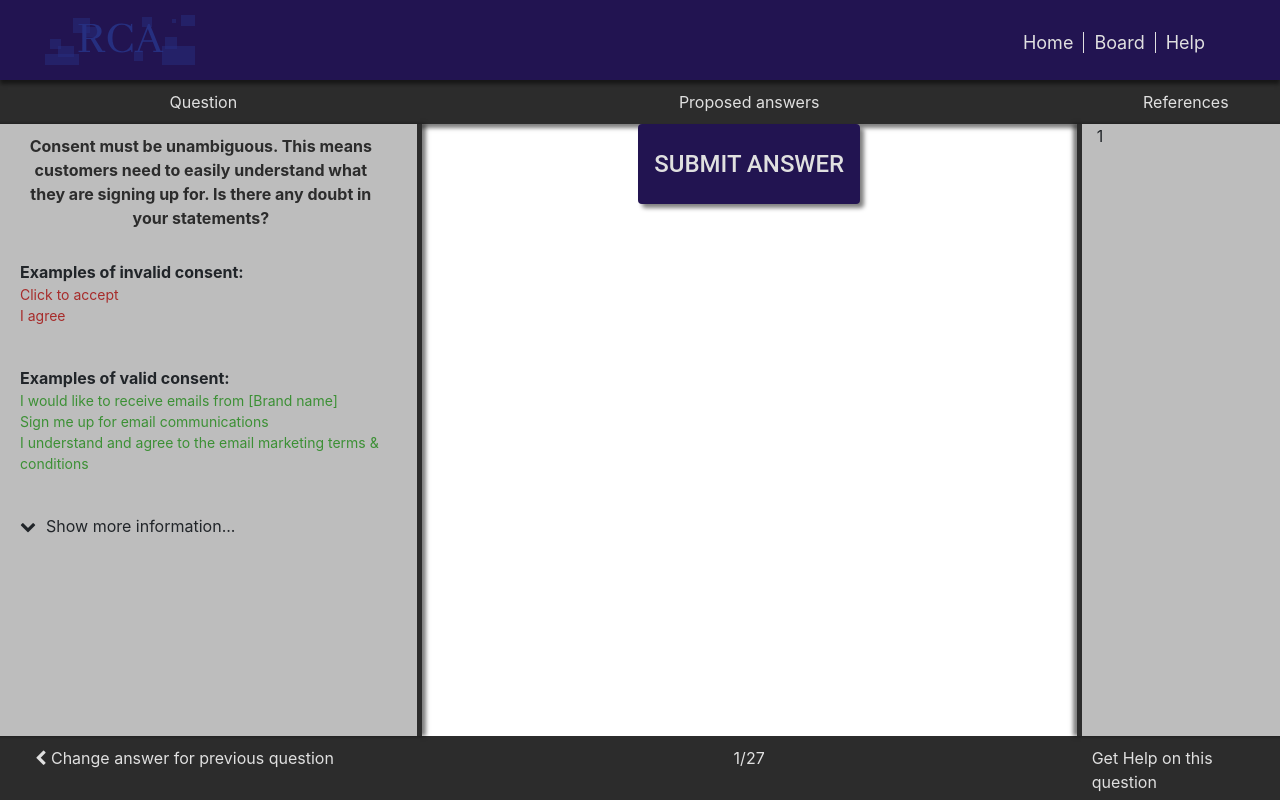
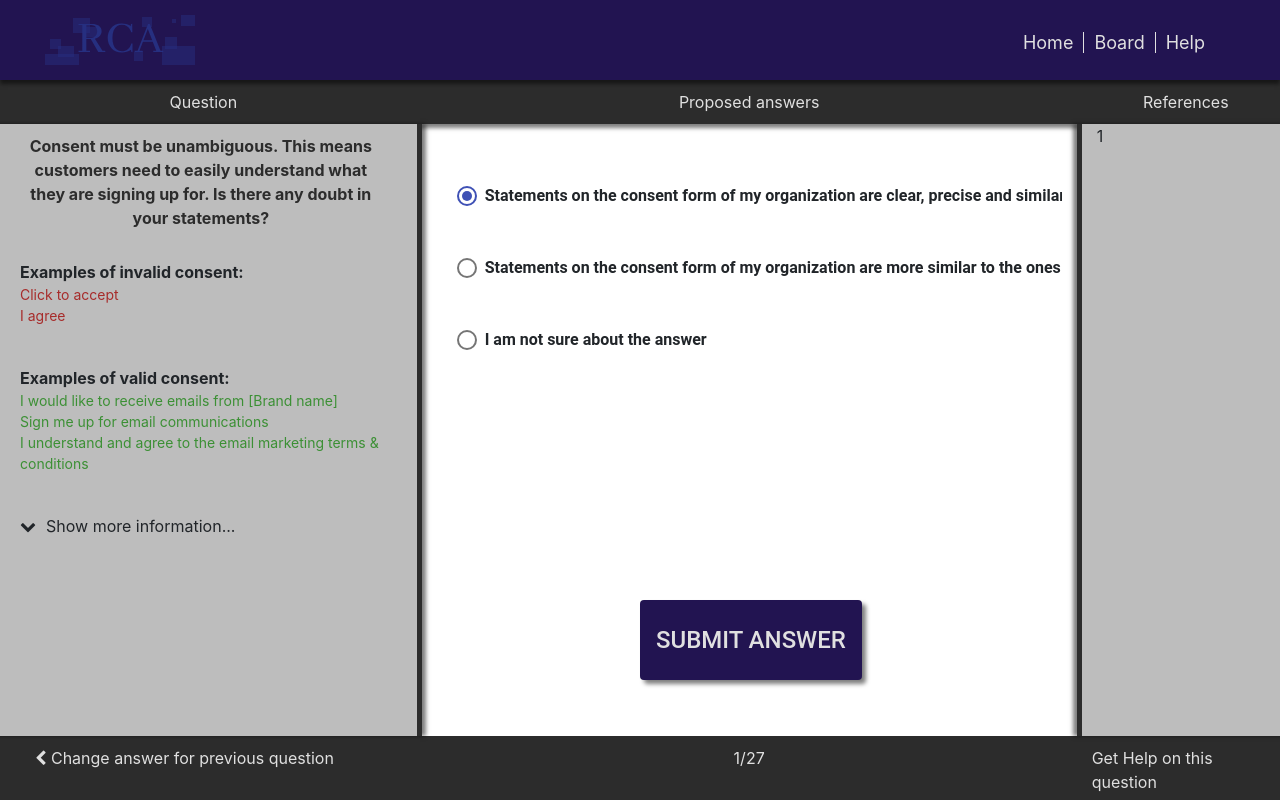
Before and after one commit to RostyslavSol/DemoGDPR, an Angular app: page /interview in a window 1280 px wide. Built offline with nearby package versions, Linux system fonts and the light colour scheme.

Commit message:
Add Answers component

```diff
--- a/src/app/shared/material.module.ts
+++ b/src/app/shared/material.module.ts
@@ -2,10 +2,12 @@ import { NgModule } from '@angular/core';
 
 import {MatButtonModule} from '@angular/material/button';
 import {MatTabsModule} from '@angular/material/tabs';
+import {MatRadioModule} from '@angular/material/radio';
 
 const modules = [
   MatButtonModule,
-  MatTabsModule
+  MatTabsModule,
+  MatRadioModule
 ];
 
 @NgModule({
--- a/src/app/views/interview/_interview.component.scss
+++ b/src/app/views/interview/_interview.component.scss
@@ -38,11 +38,6 @@
     &--2 {
       height: 100%;
       z-index: $z-ground;
-
-      [mat-button] {
-        font-size: 24px;
-        height: 10vh;
-      }
     }
 
     &--3 {
@@ -69,3 +64,4 @@
 }
 
 @import './components/question/question.component';
+@import './components/answers/answers.component';
--- /dev/null
+++ b/src/app/views/interview/components/answers/_answers.component.scss
@@ -0,0 +1,21 @@
+.answers {
+  padding: 40px 20px 20px 20px;
+  height: 100%;
+  position: relative;
+
+  overflow-x: auto;
+
+  mat-radio-button {
+    padding: 20px 0;
+    font-weight: bolder;
+  }
+
+  [mat-button] {
+    font-size: 24px;
+    height: 10vh;
+    position: fixed;
+
+    left: 50vw;
+    bottom: 15vh;
+  }
+}
--- /dev/null
+++ b/src/app/views/interview/components/answers/answers.component.html
@@ -0,0 +1,14 @@
+<div class="answers">
+
+  <mat-radio-group [(ngModel)]="chosenAnswer">
+    <mat-radio-button color="primary" *ngFor="let answer of answers" [value]="answer">
+      {{ answer.text }}
+    </mat-radio-button>
+  </mat-radio-group>
+
+  <div class="text-center">
+    <button mat-button color="primary">
+      SUBMIT ANSWER
+    </button>
+  </div>
+</div>
--- /dev/null
+++ b/src/app/views/interview/components/answers/answers.component.ts
@@ -0,0 +1,19 @@
+import { Component, OnInit, Input } from '@angular/core';
+import { IAnswer } from '../../../../models/interview/answer.model';
+
+@Component({
+  selector: 'answers',
+  templateUrl: 'answers.component.html'
+})
+
+export class AnswersComponent implements OnInit {
+  @Input() answers: IAnswer[];
+
+  chosenAnswer: IAnswer;
+
+  constructor() { }
+
+  ngOnInit() {
+    this.chosenAnswer = this.answers[0];
+  }
+}
--- a/src/app/views/interview/interview.component.html
+++ b/src/app/views/interview/interview.component.html
@@ -19,13 +19,7 @@
         <question [question]="question"></question>
       </div>
       <div class="interviewFrame__column--2 col-6">
-        <!-- <answer *ngFor="let answer of question.answers"></answer> -->
-
-        <div class="text-center">
-          <button mat-button color="primary">
-            SUBMIT ANSWER
-          </button>
-        </div>
+        <answers [answers]="question.answers"></answers>
       </div>
       <div class="interviewFrame__column--3 col-2">
         1
--- a/src/app/views/interview/interview.component.ts
+++ b/src/app/views/interview/interview.component.ts
@@ -13,6 +13,7 @@ export class InterviewComponent implements OnInit {
 
   ngOnInit() {
     this.question = {
+      index: 1,
       title: `Consent must be unambiguous. This means customers need to easily understand what they
       are signing up for. Is there any doubt in your statements?`,
       invalidExample: {
--- a/src/app/views/views.module.ts
+++ b/src/app/views/views.module.ts
@@ -9,6 +9,8 @@ import { SectionDetailsPanelComponent } from './section.details/components/panel
 import { AnnouncementComponent } from './section.details/components/announcement/announcement.component';
 import { InterviewComponent } from './interview/interview.component';
 import { QuestionComponent } from './interview/components/question/question.component';
+import { AnswersComponent } from './interview/components/answers/answers.component';
+import { FormsModule } from '@angular/forms';
 
 const components = [
   HomeComponent,
@@ -17,13 +19,15 @@ const components = [
   SectionDetailsPanelComponent,
   AnnouncementComponent,
   InterviewComponent,
-  QuestionComponent
+  QuestionComponent,
+  AnswersComponent
 ];
 
 @NgModule({
   imports: [
     CommonModule,
     RouterModule,
+    FormsModule,
     MaterialModule
   ],
   exports: components,
```
